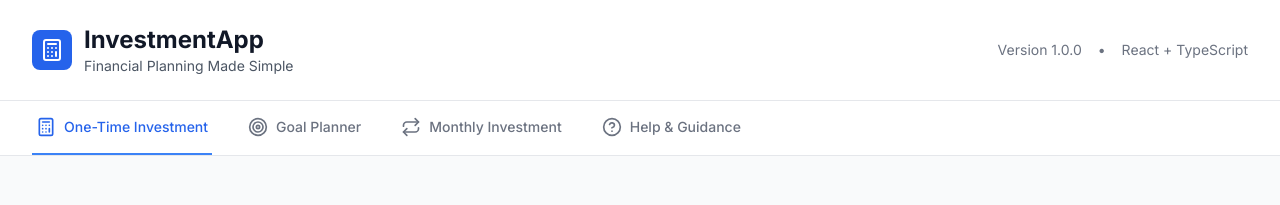
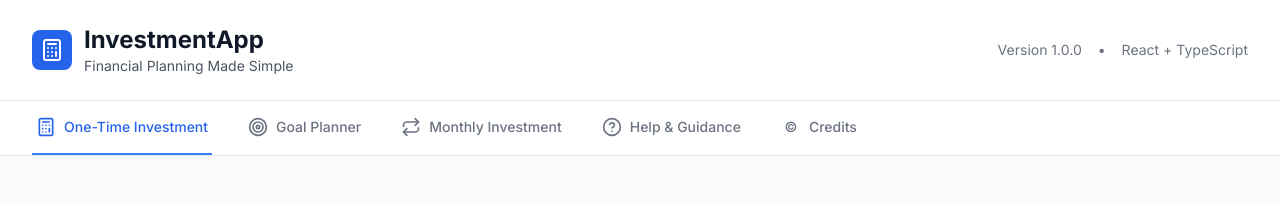
Before and after one commit to sajadparacha/InvestmentApp, a React (Create React App) app: page / in a window 1280 px wide. Shown: the top 205 px of the page. Built offline with nearby package versions, Linux system fonts and the light colour scheme.

Commit message:
feat: add Credits page to app navigation
- Created CreditsView with developer, LinkedIn, and GitHub info
- Added Credits as a new tab in the main navigation
- Ensured consistent card and padding style with other tabs

```diff
--- a/src/App.tsx
+++ b/src/App.tsx
@@ -4,6 +4,7 @@ import OneTimeInvestmentController from './controllers/OneTimeInvestmentControll
 import GoalPlannerController from './controllers/GoalPlannerController';
 import MonthlyInvestmentController from './controllers/MonthlyInvestmentController';
 import HelpGuide from './components/HelpGuide';
+import CreditsView from './views/CreditsView';
 import './index.css';
 
 const App: React.FC = () => {
@@ -29,6 +30,11 @@ const App: React.FC = () => {
       id: 3,
       name: 'Help & Guidance',
       icon: <HelpCircle className="w-5 h-5" />
+    },
+    {
+      id: 4,
+      name: 'Credits',
+      icon: <span className="w-5 h-5">©</span>
     }
   ];
 
@@ -95,6 +101,9 @@ const App: React.FC = () => {
           <div style={{ display: activeTab === 3 ? 'block' : 'none' }}>
             <HelpGuide />
           </div>
+          <div style={{ display: activeTab === 4 ? 'block' : 'none' }}>
+            <CreditsView />
+          </div>
         </div>
       </main>
 
--- /dev/null
+++ b/src/views/CreditsView.tsx
@@ -0,0 +1,22 @@
+import React from 'react';
+
+const CreditsView: React.FC = () => (
+  <div className="p-6 md:p-8 lg:p-10 flex flex-col items-center justify-center min-h-[60vh]">
+    <div className="card max-w-lg w-full text-center">
+      <h2 className="text-2xl font-bold mb-4 text-gray-900">Credits</h2>
+      <div className="space-y-2">
+        <div>
+          <span className="font-semibold text-gray-700">Developer:</span> Sajjad Paracha
+        </div>
+        <div>
+          <span className="font-semibold text-gray-700">Portfolio:</span> <a href="https://www.linkedin.com/in/sajjadparacha/" target="_blank" rel="noopener noreferrer" className="text-primary-600 underline">LinkedIn</a>
+        </div>
+        <div>
+          <span className="font-semibold text-gray-700">GitHub:</span> <a href="https://github.com/sajadparacha" target="_blank" rel="noopener noreferrer" className="text-primary-600 underline">sajadparacha</a>
+        </div>
+      </div>
+    </div>
+  </div>
+);
+
+export default CreditsView;
```
